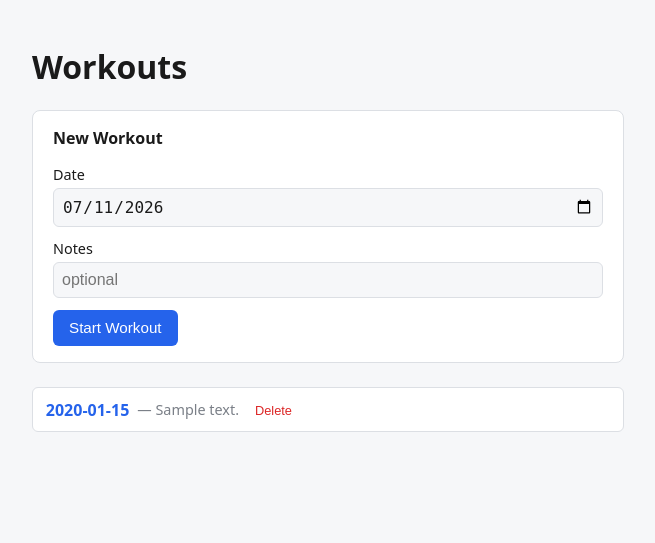
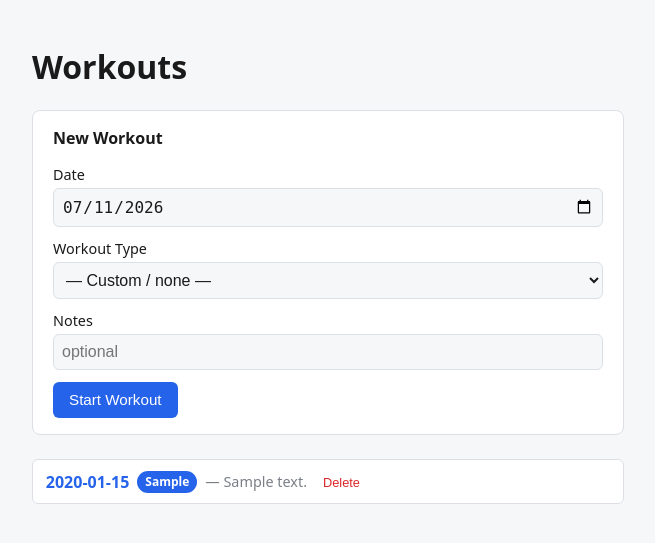
Before and after one commit to sa-gomez/workout_app, a FastAPI app: page / in a window 1280 px wide. Shown: the part 57-600 px from the top of the page, without its empty margins (312-967 px from the left). Run offline with FastAPI, Linux system fonts and the light colour scheme; tables that the repository leaves empty hold one stand-in row (values such as "Sample post").

Commit message:
Pick a workout type from the program when creating a workout
Adds Workout.day_type and a dropdown (Legs #1 / Push #1 / Pull #1 / Full
Body #1) sourced from the Program tab's day templates. The workout detail
page shows that day's planned exercises with video links, and clicking one
prefills the log-a-set form instead of retyping exercise names.

Co-Authored-By: Claude Sonnet 5 <noreply@anthropic.com>

```diff
--- a/app/main.py
+++ b/app/main.py
@@ -9,7 +9,7 @@ from sqlmodel import Session, select
 
 from app.db import get_session, init_db
 from app.models import Exercise, ExerciseSet, Workout
-from app.program import load_program
+from app.program import get_day_templates, load_program
 
 
 @asynccontextmanager
@@ -29,7 +29,11 @@ def index(request: Request, session: Session = Depends(get_session)):
     return templates.TemplateResponse(
         request,
         "index.html",
-        {"workouts": workouts, "today": date.today().isoformat()},
+        {
+            "workouts": workouts,
+            "today": date.today().isoformat(),
+            "day_types": list(get_day_templates().keys()),
+        },
     )
 
 
@@ -42,10 +46,11 @@ def program(request: Request):
 @app.post("/workouts")
 def create_workout(
     workout_date: date = Form(default_factory=date.today),
+    day_type: str = Form(default=""),
     notes: str = Form(default=""),
     session: Session = Depends(get_session),
 ):
-    workout = Workout(date=workout_date, notes=notes or None)
+    workout = Workout(date=workout_date, day_type=day_type or None, notes=notes or None)
     session.add(workout)
     session.commit()
     session.refresh(workout)
@@ -54,14 +59,23 @@ def create_workout(
 
 @app.get("/workouts/{workout_id}")
 def workout_detail(
-    workout_id: int, request: Request, session: Session = Depends(get_session)
+    workout_id: int,
+    request: Request,
+    exercise: str = "",
+    session: Session = Depends(get_session),
 ):
     workout = session.get(Workout, workout_id)
     exercises = session.exec(select(Exercise).order_by(Exercise.name)).all()
+    plan = get_day_templates().get(workout.day_type) if workout.day_type else None
     return templates.TemplateResponse(
         request,
         "workout_detail.html",
-        {"workout": workout, "exercises": exercises},
+        {
+            "workout": workout,
+            "exercises": exercises,
+            "plan": plan,
+            "prefill_exercise": exercise,
+        },
     )
 
 
--- a/app/models.py
+++ b/app/models.py
@@ -13,6 +13,7 @@ class Exercise(SQLModel, table=True):
 class Workout(SQLModel, table=True):
     id: int | None = Field(default=None, primary_key=True)
     date: dt.date = Field(default_factory=dt.date.today, index=True)
+    day_type: str | None = None
     notes: str | None = None
     created_at: dt.datetime = Field(default_factory=dt.datetime.utcnow)
 
--- a/app/static/style.css
+++ b/app/static/style.css
@@ -86,7 +86,7 @@ label {
   font-size: 0.9rem;
 }
 
-input {
+input, select {
   padding: 0.5rem;
   border: 1px solid var(--border);
   border-radius: 6px;
@@ -144,6 +144,44 @@ form.inline {
 .notes {
   color: #7a7f87;
   font-size: 0.9rem;
+}
+
+.tag {
+  display: inline-block;
+  background: var(--accent);
+  color: white;
+  font-size: 0.75rem;
+  font-weight: 600;
+  padding: 0.15rem 0.5rem;
+  border-radius: 999px;
+  vertical-align: middle;
+}
+
+.plan-list {
+  list-style: none;
+  padding: 0;
+  margin: 0;
+  display: flex;
+  flex-direction: column;
+  gap: 0.4rem;
+}
+
+.plan-list li {
+  display: flex;
+  align-items: center;
+  gap: 0.6rem;
+  flex-wrap: wrap;
+}
+
+.plan-list a {
+  color: var(--accent);
+  text-decoration: none;
+  font-weight: 600;
+}
+
+.video-link {
+  font-size: 0.8rem;
+  opacity: 0.75;
 }
 
 .sets-table {
--- a/app/templates/index.html
+++ b/app/templates/index.html
@@ -6,6 +6,14 @@
     <h2>New Workout</h2>
     <label>Date
       <input type="date" name="workout_date" value="{{ today }}" required>
+    </label>
+    <label>Workout Type
+      <select name="day_type">
+        <option value="">— Custom / none —</option>
+        {% for day_type in day_types %}
+          <option value="{{ day_type }}">{{ day_type }}</option>
+        {% endfor %}
+      </select>
     </label>
     <label>Notes
       <input type="text" name="notes" placeholder="optional">
@@ -17,6 +25,7 @@
     {% for workout in workouts %}
       <li>
         <a href="/workouts/{{ workout.id }}">{{ workout.date }}</a>
+        {% if workout.day_type %}<span class="tag">{{ workout.day_type }}</span>{% endif %}
         {% if workout.notes %}<span class="notes">— {{ workout.notes }}</span>{% endif %}
         <form method="post" action="/workouts/{{ workout.id }}/delete" class="inline">
           <button type="submit" class="danger">Delete</button>
```
Also changed, not shown: app/program.py (+15 -0 lines), app/templates/workout_detail.html (+20 -3 lines).
